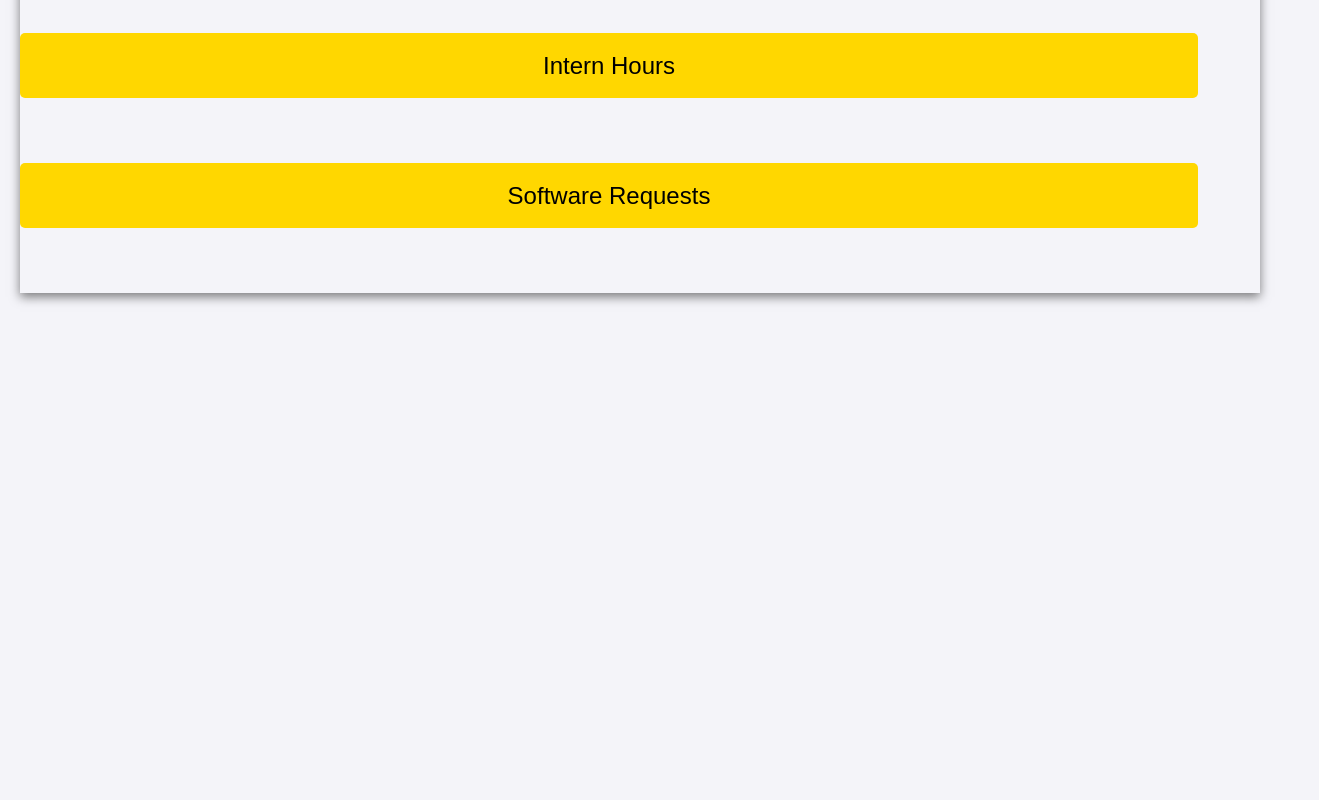
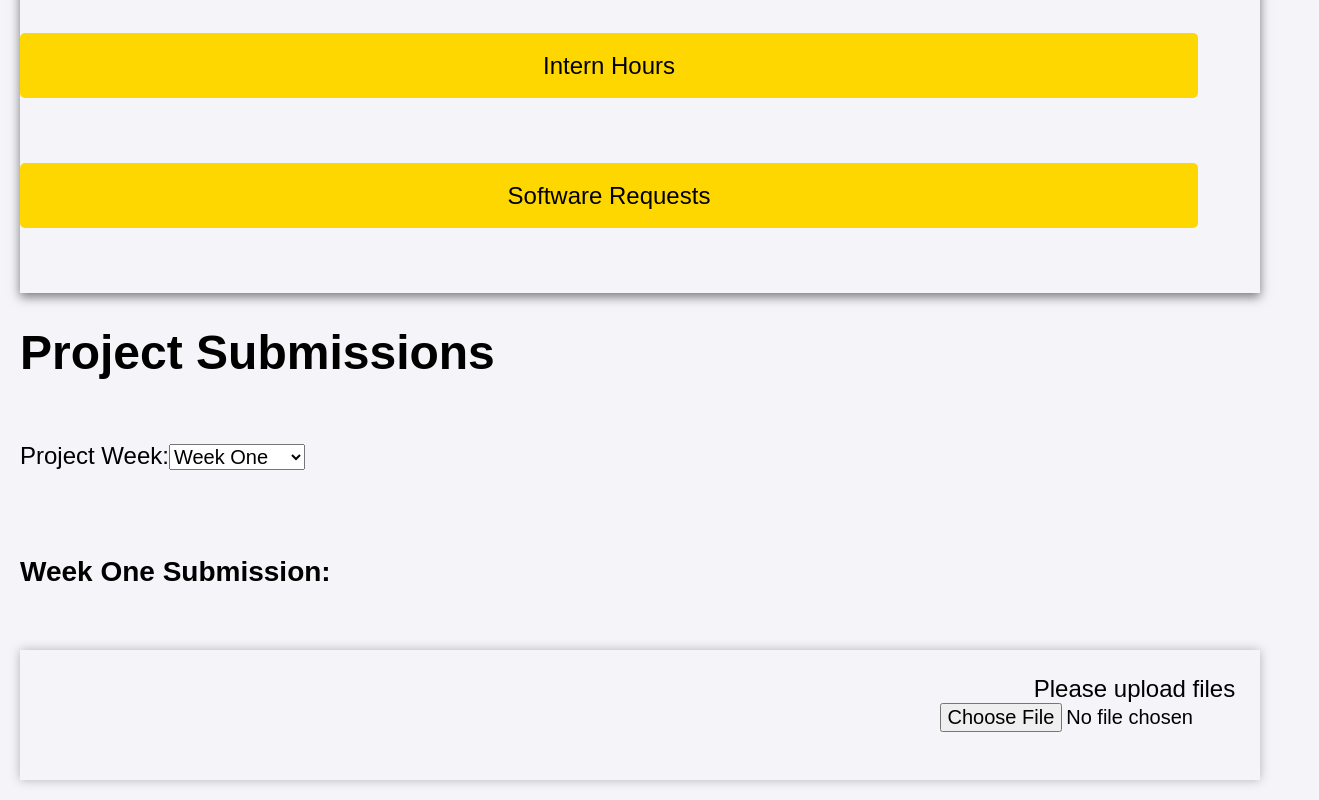
Before and after one commit to zozobirb/offboarding_portal, a React (Vite) app: page /submissions in a window 1280 px wide. Shown: the part 546-1346 px from the top of the page, 1319 px wide, since content can reach past the window. Before the commit the page ends 859 px from the top, so only its background shows below. Built offline with nearby package versions, Linux system fonts and the light colour scheme.

Commit message:
fixed issues with project page

```diff
--- a/src/App.jsx
+++ b/src/App.jsx
@@ -6,6 +6,7 @@ import { Link, useNavigate } from 'react-router-dom'
 import Header from './Components/Header.jsx'
 import Meeting from './Pages/Meeting.jsx'
 import SoftwareRequest from './Pages/SoftwareRequest'
+import Submission from './Pages/Submission.jsx'
 
 import './App.css'
 
@@ -21,6 +22,7 @@ function App() {
               <Route path="/projectHub" element={<Project />} />
               <Route path="/meetings" element={<Meeting />} />
               <Route path="/software-requests" element={<SoftwareRequest />} />
+              <Route path="/submissions" element={<Submission />} />
 
         </Routes>
 
--- a/src/Pages/Dashboard.css
+++ b/src/Pages/Dashboard.css
@@ -2,10 +2,9 @@
 .main-body-dash{
 
   margin-top: 205px;
-
   display: flex;
-  width: 100%;
   flex-direction: column;
+  padding:0;
 }
 .message-body{
 
@@ -46,6 +45,9 @@
   align-items: center;
   flex-direction: column;
   display:flex;
+  margin:205px;
+    overflow-x: hidden;
+
 
 }
 
--- a/src/Pages/ProjectPage.css
+++ b/src/Pages/ProjectPage.css
@@ -1,6 +1,5 @@
 .main-body {
     width:100%;
-    height:100%;
             font-size: 1rem;
         }
 
@@ -8,6 +7,7 @@
             display:flex;
             flex-direction: column;
             width:95%;
+
         }
 
         .project-track{
@@ -78,7 +78,7 @@
 .project-track{
     grid-area:track;
     width: 75%;
-    margin-top:-50%;
+    margin-top:-55%;
 
 }
 
@@ -97,9 +97,10 @@
 }
 
 .main-body{
- margin-top: 205px;
+    width:auto;
+overflow-x: hidden;
+ margin: 120px;
   display:grid;
-  width: 100%;
   height: 100%;
   grid-template-columns: repeat(5,1fr);
  grid-template-rows: repeat(3, 1fr);
@@ -151,7 +152,7 @@
 
 
     .project-h2{
-            margin-top: 25px;
+            margin-top: 10px;
         }
 
 
--- a/src/Pages/Submission.css
+++ b/src/Pages/Submission.css
@@ -6,7 +6,7 @@
         height:100%;
     }
 
-    #page-title{
+    #page-title-sub{
         flex: 1 1 0%;
         font-size:2.5rem;
         margin-bottom:15%;
@@ -14,17 +14,17 @@
     }
 
 
-    .drop-down{
+    .drop-down-sub{
         flex: 1 1 0%;
         margin-bottom:15%;
         font-size:1.5rem;
     }
 
-    select{
+    .drop-down-sub select{
         font-size:1.25rem;
     }
 
-    .title-upload{
+    .title-upload-sub{
         flex: 1 1 0%;
         width:100%;
         height:100%;
@@ -37,7 +37,7 @@
         margin-bottom: 15%;
     }
 
-    .upload-body{
+    .upload-body-sub{
         padding:5%;
         display:flex;
         flex-direction:column;
@@ -45,26 +45,26 @@
         font-size: 1.25rem;
         box-shadow: 0px 0px 10px 0px rgba(0, 0, 0, 0.26);
     }
-    input{
+    .upload-body-sub input{
         flex:1 1 0%;
         font-size:1.25rem;
         margin-bottom: 75%;
 
 
     }
-    label{
+    .upload-body-sub label{
         flex: 1 1 0%;
     }
 
     @media(width > 850px){
 
-        #page-title{
+        #page-title-sub{
             margin-bottom:5%;
             font-size:3rem;
         }
 
 
-        select{
+        .upload-body-sub select{
             font-size:1.5rem;
         }
 
@@ -72,11 +72,11 @@
             margin-bottom: 5%;
         }
 
-        .drop-down{
+        .drop-down-sub{
             margin-bottom:5%;
         }
 
-        label{
+        .upload-body-sub label{
             font-size: 1.5rem;
         }
 
@@ -84,7 +84,7 @@
             font-size: 1.75rem;
         }
 
-        .upload-body{
+        .upload-body-sub{
             justify-content: flex-end;
             display:flex;
             align-items: flex-end;
@@ -92,7 +92,7 @@
 
         }
 
-        input{
+        .upload-body-sub input{
             margin-bottom: 2%;
             margin-right: -7%;
             display: flex;
--- a/src/Pages/Submission.jsx
+++ b/src/Pages/Submission.jsx
@@ -1,18 +1,17 @@
-<!DOCTYPE html>
-<html lang="en">
-<head>
-    <meta charset="UTF-8">
-    <link  rel="stylesheet" href="./stylesheet.css">
-    <meta name="viewport" content="width=device-width, initial-scale=1.0">
-    <title>Submission Page</title>
-</head>
-<body>
+import './Submission.css'
 
-<div class="main-body">
 
-<h1 id="page-title">Project Submissions</h1>
 
-<div class="drop-down">
+
+function Submission(){
+
+return(
+    <>
+<div className="main-body-sub">
+
+<h1 id="page-title-sub">Project Submissions</h1>
+
+<div className="drop-down-sub">
      <label for="project">Project Week:</label>
     <select id="select-ini" name="Weeks">
         <option value="One" class="opt">Week One</option>
@@ -29,16 +28,15 @@
 </div>
 
 
-<div class="title-upload">
+<div className="title-upload-sub">
     <h2 id="week-select">Week One Submission:</h2>
-    <form class="upload-body">
+    <form className="upload-body-sub">
         <label for="file-up">Please upload files</label>
-        <input type="file" id="file-upload" name="file">
+        <input className="input-file" type="file" id="file-upload" name="file"/>
     </form>
 
 
 </div>
-
 
 
 
@@ -50,7 +48,11 @@
 
 
 <script src="script.js"></script>
+</>
+);
 
 
-</body>
-</html>
+
+}
+
+export default Submission;
```
